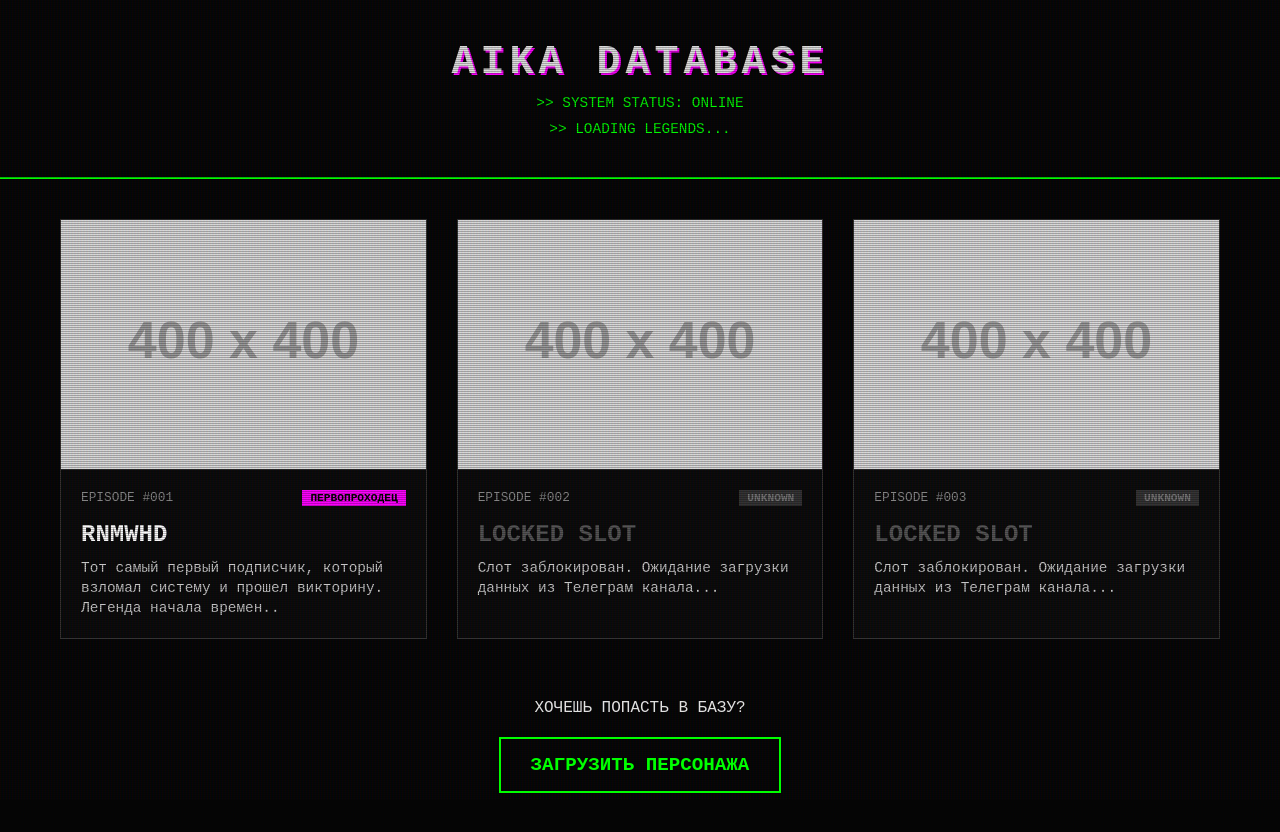
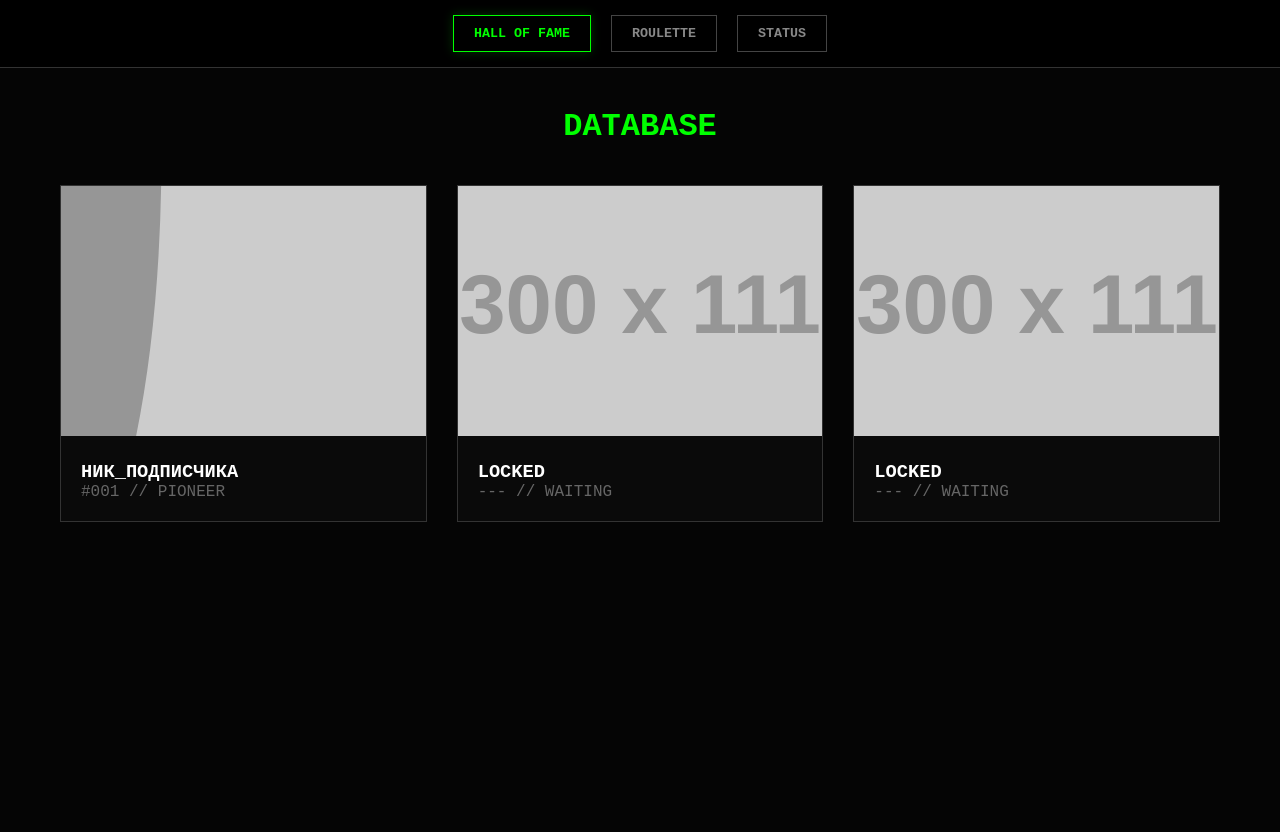
Before and after one commit to AikaShowOfficial/aikashows.github.io, a plain HTML site: page index.html in a window 1280 px wide. After the commit the page ends 800 px from the top, so only its background shows below. Drawn offline with Linux system fonts and the light colour scheme; placeholder pictures from the web are drawn by us.

Commit message:
Update index.html

```diff
--- a/index.html
+++ b/index.html
@@ -3,264 +3,266 @@
 <head>
     <meta charset="UTF-8">
     <meta name="viewport" content="width=device-width, initial-scale=1.0">
-    <title>АЙКА ШОУ: ЛИДЕРБОРД</title>
+    <title>AIKA HUB // SYSTEM</title>
     <style>
         :root {
             --neon-green: #0f0;
             --neon-pink: #f0f;
+            --neon-blue: #00f3ff;
             --bg-color: #050505;
-            --card-bg: #0a0a0a;
+            --panel-bg: #0a0a0a;
             --text-primary: #e0e0e0;
         }
 
-        * {
-            box-sizing: border-box;
-            margin: 0;
-            padding: 0;
-        }
+        * { box-sizing: border-box; margin: 0; padding: 0; }
 
         body {
             background-color: var(--bg-color);
             color: var(--text-primary);
             font-family: 'Courier New', Courier, monospace;
+            min-height: 100vh;
+            display: flex;
+            flex-direction: column;
             overflow-x: hidden;
-            min-height: 100vh;
-            padding-bottom: 50px;
         }
 
-        /* Эффект старого монитора (CRT Scanlines) */
-        body::before {
-            content: " ";
-            display: block;
-            position: absolute;
+        /* НАВИГАЦИЯ */
+        nav {
+            background: rgba(0,0,0,0.9);
+            border-bottom: 1px solid #333;
+            padding: 15px;
+            position: sticky;
             top: 0;
-            left: 0;
-            bottom: 0;
-            right: 0;
-            background: linear-gradient(rgba(18, 16, 16, 0) 50%, rgba(0, 0, 0, 0.25) 50%), linear-gradient(90deg, rgba(255, 0, 0, 0.06), rgba(0, 255, 0, 0.02), rgba(0, 0, 255, 0.06));
-            z-index: 2;
-            background-size: 100% 2px, 3px 100%;
-            pointer-events: none;
+            z-index: 100;
+            display: flex;
+            justify-content: center;
+            gap: 20px;
         }
 
-        header {
-            text-align: center;
-            padding: 40px 20px;
-            border-bottom: 2px solid var(--neon-green);
-            margin-bottom: 40px;
-            position: relative;
+        .nav-btn {
+            background: transparent;
+            border: 1px solid #444;
+            color: #888;
+            padding: 10px 20px;
+            cursor: pointer;
+            font-family: inherit;
+            text-transform: uppercase;
+            font-weight: bold;
+            transition: 0.3s;
         }
 
-        h1 {
-            font-size: 2.5rem;
-            text-transform: uppercase;
-            text-shadow: 2px 2px var(--neon-pink);
-            letter-spacing: 5px;
-            animation: glitch 1s linear infinite;
+        .nav-btn:hover, .nav-btn.active {
+            border-color: var(--neon-green);
+            color: var(--neon-green);
+            box-shadow: 0 0 10px rgba(0, 255, 0, 0.2);
         }
 
-        .subtitle {
-            color: var(--neon-green);
-            margin-top: 10px;
-            font-size: 0.9rem;
+        /* СЕКЦИИ (Страницы) */
+        .section {
+            display: none; /* Скрываем все секции по умолчанию */
+            padding: 40px 20px;
+            max-width: 1200px;
+            margin: 0 auto;
+            width: 100%;
+            animation: fadeIn 0.5s;
         }
 
-        .container {
-            max-width: 1200px;
-            margin: 0 auto;
-            padding: 0 20px;
+        .section.active-section {
+            display: block; /* Показываем активную */
+        }
+
+        @keyframes fadeIn {
+            from { opacity: 0; transform: translateY(10px); }
+            to { opacity: 1; transform: translateY(0); }
+        }
+
+        /* === СТИЛИ ДЛЯ ЗАЛА СЛАВЫ === */
+        .gallery {
             display: grid;
             grid-template-columns: repeat(auto-fit, minmax(280px, 1fr));
             gap: 30px;
         }
+        .card {
+            background: var(--panel-bg);
+            border: 1px solid #333;
+            transition: transform 0.3s;
+        }
+        .card:hover { transform: translateY(-5px); border-color: var(--neon-green); }
+        .card-img { width: 100%; height: 250px; background: #111; object-fit: cover; }
+        .card-info { padding: 20px; }
 
-        /* Карточка персонажа */
-        .card {
-            background: var(--card-bg);
-            border: 1px solid #333;
-            position: relative;
-            transition: transform 0.3s, box-shadow 0.3s;
-            overflow: hidden;
-        }
-
-        .card:hover {
-            transform: translateY(-5px);
-            border-color: var(--neon-green);
-            box-shadow: 0 0 15px rgba(0, 255, 0, 0.3);
-        }
-
-        .card-image-container {
-            width: 100%;
-            height: 250px;
-            background-color: #111;
-            display: flex;
-            align-items: center;
-            justify-content: center;
-            border-bottom: 1px solid #333;
-            overflow: hidden;
-        }
-
-        .card-image {
-            width: 100%;
-            height: 100%;
-            object-fit: cover;
-            filter: grayscale(100%) contrast(120%);
-            transition: filter 0.3s;
-        }
-
-        .card:hover .card-image {
-            filter: grayscale(0%) contrast(100%);
-        }
-
-        .card-info {
-            padding: 20px;
-        }
-
-        .card-name {
-            font-size: 1.5rem;
+        /* === СТИЛИ ДЛЯ РУЛЕТКИ === */
+        .roulette-container { text-align: center; max-width: 600px; margin: 0 auto; }
+        .roulette-display {
+            background: #000;
+            border: 4px solid var(--neon-blue);
+            height: 150px;
+            display: flex; align-items: center; justify-content: center;
+            margin: 20px 0;
+            font-size: 2.5rem;
             font-weight: bold;
             color: white;
-            margin-bottom: 10px;
-            text-transform: uppercase;
         }
+        textarea { width: 100%; height: 120px; background: #111; color: var(--neon-blue); border: 1px solid #333; padding: 10px; }
 
-        .card-meta {
-            font-size: 0.8rem;
-            color: #888;
-            margin-bottom: 15px;
-            display: flex;
-            justify-content: space-between;
+        /* === СТИЛИ ДЛЯ ТАЙМЕРА === */
+        .timer-container { text-align: center; padding-top: 50px; cursor: crosshair; }
+        .timer-display {
+            font-size: 3rem;
+            color: var(--neon-pink);
+            text-shadow: 0 0 10px var(--neon-pink);
+            margin: 20px 0;
         }
-
-        .badge {
-            background: var(--neon-pink);
-            color: black;
-            padding: 2px 8px;
-            font-weight: bold;
-            font-size: 0.7rem;
-            text-transform: uppercase;
-        }
-
-        .description {
-            font-size: 0.9rem;
-            line-height: 1.4;
-            color: #ccc;
-        }
-
-        /* Кнопка-призыв */
-        .cta-section {
-            text-align: center;
-            margin-top: 60px;
-            margin-bottom: 40px;
-            z-index: 10;
-            position: relative;
-        }
-
-        .btn {
-            display: inline-block;
-            padding: 15px 30px;
-            background: transparent;
-            border: 2px solid var(--neon-green);
-            color: var(--neon-green);
-            text-decoration: none;
-            font-weight: bold;
-            text-transform: uppercase;
-            font-size: 1.2rem;
-            transition: 0.3s;
-            cursor: pointer;
-        }
-
-        .btn:hover {
-            background: var(--neon-green);
-            color: black;
-            box-shadow: 0 0 20px var(--neon-green);
-        }
-
-        /* Анимация глюка */
-        @keyframes glitch {
-            2%, 64% { transform: translate(2px,0) skew(0deg); }
-            4%, 60% { transform: translate(-2px,0) skew(0deg); }
-            62% { transform: translate(0,0) skew(5deg); }
+        .spoiler-box {
+            display: none;
+            border: 1px solid var(--neon-pink);
+            padding: 20px;
+            margin-top: 20px;
+            color: var(--neon-pink);
         }
 
     </style>
 </head>
 <body>
 
-    <header>
-        <h1>AIKA DATABASE</h1>
-        <p class="subtitle">>> SYSTEM STATUS: ONLINE</p>
-        <p class="subtitle">>> LOADING LEGENDS...</p>
-    </header>
+    <!-- ПАНЕЛЬ НАВИГАЦИИ -->
+    <nav>
+        <button class="nav-btn active" onclick="showSection('hall')">HALL OF FAME</button>
+        <button class="nav-btn" onclick="showSection('roulette')">ROULETTE</button>
+        <button class="nav-btn" onclick="showSection('timer')">STATUS</button>
+    </nav>
 
-    <div class="container" id="gallery">
-        <!-- Сюда JS будет вставлять карточки -->
+    <!-- СЕКЦИЯ 1: ЗАЛ СЛАВЫ -->
+    <div id="hall" class="section active-section">
+        <h1 style="text-align:center; margin-bottom:40px; color:var(--neon-green)">DATABASE</h1>
+        <div class="gallery" id="gallery">
+            <!-- JS заполнит это -->
+        </div>
     </div>
 
-    <div class="cta-section">
-        <p style="margin-bottom: 20px;">ХОЧЕШЬ ПОПАСТЬ В БАЗУ?</p>
-        <a href="https://t.me/+fEfb5UA0NEdiYzc6" class="btn">ЗАГРУЗИТЬ ПЕРСОНАЖА</a>
+    <!-- СЕКЦИЯ 2: РУЛЕТКА -->
+    <div id="roulette" class="section">
+        <div class="roulette-container">
+            <h1 style="color:var(--neon-blue); margin-bottom:20px">DECRYPTION TOOL</h1>
+
+            <div id="setupPanel">
+                <textarea id="namesInput" placeholder="Вставь ники участников (каждый с новой строки)..."></textarea>
+                <button class="nav-btn" style="margin-top:20px; width:100%; border-color:var(--neon-blue); color:var(--neon-blue)" onclick="startRoulette()">ЗАПУСК</button>
+            </div>
+
+            <div id="rouletteDisplay" class="roulette-display" style="display:none">READY</div>
+            <button id="resetBtn" class="nav-btn" style="display:none; border-color:var(--neon-blue)" onclick="resetRoulette()">RESET</button>
+        </div>
+    </div>
+
+    <!-- СЕКЦИЯ 3: ТАЙМЕР -->
+    <div id="timer" class="section">
+        <div class="timer-container" onclick="handleTimerClick()">
+            <h1 style="color:#555">NEXT DROP</h1>
+            <div class="timer-display" id="countdown">00:00:00</div>
+            <p id="hint" style="color:#333; margin-top:20px">>> CLICK 5 TIMES TO HACK</p>
+
+            <div id="spoiler" class="spoiler-box">
+                СПОЙЛЕР: В новом выпуске... (Измени меня в коде)
+            </div>
+        </div>
     </div>
 
     <script>
-        // ==========================================
-        // ТВОЯ БАЗА ДАННЫХ (РЕДАКТИРУЙ ЗДЕСЬ)
-        // ==========================================
+        // === 1. НАВИГАЦИЯ ===
+        function showSection(id) {
+            // Скрыть все секции
+            document.querySelectorAll('.section').forEach(s => s.classList.remove('active-section'));
+            document.querySelectorAll('.nav-btn').forEach(b => b.classList.remove('active'));
+
+            // Показать нужную
+            document.getElementById(id).classList.add('active-section');
+
+            // Подсветка кнопки (немного костыльно, но работает)
+            event.target.classList.add('active');
+        }
+
+        // === 2. ЗАЛ СЛАВЫ (ДАННЫЕ) ===
         const characters = [
-            {
-                id: 1,
-                name: "rnmwhd",
-                episode: "EPISODE #001",
-                role: "ПЕРВОПРОХОДЕЦ",
-                desc: "Тот самый первый подписчик, который взломал систему и прошел викторину. Легенда начала времен..",
-                // Вставь ссылку на фото персонажа ниже. Если фото нет, оставь заглушку.
-                image: "https://via.placeholder.com/400x400/000000/00ff00?text=GLITCH_USER"
-            },
-            {
-                id: 2,
-                name: "LOCKED SLOT",
-                episode: "EPISODE #002",
-                role: "UNKNOWN",
-                desc: "Слот заблокирован. Ожидание загрузки данных из Телеграм канала...",
-                image: "https://via.placeholder.com/400x400/111111/333333?text=LOCKED"
-            },
-             {
-                id: 3,
-                name: "LOCKED SLOT",
-                episode: "EPISODE #003",
-                role: "UNKNOWN",
-                desc: "Слот заблокирован. Ожидание загрузки данных из Телеграм канала...",
-                image: "https://via.placeholder.com/400x400/111111/333333?text=LOCKED"
-            }
+            { name: "НИК_ПОДПИСЧИКА", episode: "#001", role: "PIONEER", img: "https://via.placeholder.com/300/000000/00ff00?text=USER" },
+            { name: "LOCKED", episode: "---", role: "WAITING", img: "https://via.placeholder.com/300/111/333?text=LOCKED" },
+            { name: "LOCKED", episode: "---", role: "WAITING", img: "https://via.placeholder.com/300/111/333?text=LOCKED" }
         ];
 
-        // Логика отрисовки (Не трогай, если не знаешь JS)
         const gallery = document.getElementById('gallery');
-
-        characters.forEach(char => {
-            const card = document.createElement('div');
-            card.className = 'card';
-
-            // Проверка на "закрытый слот" для смены стиля
-            const isLocked = char.name === "LOCKED SLOT";
-            const badgeColor = isLocked ? 'background: #333; color: #777;' : '';
-
-            card.innerHTML = `
-                <div class="card-image-container">
-                    <img src="${char.image}" alt="${char.name}" class="card-image">
-                </div>
+        characters.forEach(c => {
+            const div = document.createElement('div');
+            div.className = 'card';
+            div.innerHTML = `
+                <img src="${c.img}" class="card-img">
                 <div class="card-info">
-                    <div class="card-meta">
-                        <span>${char.episode}</span>
-                        <span class="badge" style="${badgeColor}">${char.role}</span>
-                    </div>
-                    <h3 class="card-name" style="${isLocked ? 'color: #555;' : ''}">${char.name}</h3>
-                    <p class="description">${char.desc}</p>
+                    <h3 style="color:white">${c.name}</h3>
+                    <p style="color:#666">${c.episode} // ${c.role}</p>
                 </div>
             `;
-            gallery.appendChild(card);
+            gallery.appendChild(div);
         });
+
+        // === 3. РУЛЕТКА ===
+        const display = document.getElementById('rouletteDisplay');
+        const input = document.getElementById('namesInput');
+
+        function startRoulette() {
+            const names = input.value.split('\n').filter(n => n.trim());
+            if (names.length < 2) return alert("Нужно больше имен!");
+
+            document.getElementById('setupPanel').style.display = 'none';
+            display.style.display = 'flex';
+
+            let count = 0;
+            let speed = 50;
+
+            function step() {
+                display.innerText = names[Math.floor(Math.random() * names.length)];
+                count++;
+                if (count < 50) setTimeout(step, speed += 2);
+                else {
+                    display.style.borderColor = 'var(--neon-green)';
+                    display.style.color = 'var(--neon-green)';
+                    document.getElementById('resetBtn').style.display = 'inline-block';
+                }
+            }
+            step();
+        }
+
+        function resetRoulette() {
+            document.getElementById('setupPanel').style.display = 'block';
+            display.style.display = 'none';
+            document.getElementById('resetBtn').style.display = 'none';
+            display.style.borderColor = 'var(--neon-blue)';
+            display.style.color = 'white';
+        }
+
+        // === 4. ТАЙМЕР ===
+        // Дата следующего выпуска: (Год, Месяц-1, День, Час)
+        const dropDate = new Date(2025, 11, 5, 18).getTime();
+
+        setInterval(() => {
+            const now = new Date().getTime();
+            const d = dropDate - now;
+            if (d < 0) return document.getElementById('countdown').innerText = "ONLINE";
+
+            const days = Math.floor(d/(1000*60*60*24));
+            const hours = Math.floor((d%(1000*60*60*24))/(1000*60*60));
+            const mins = Math.floor((d%(1000*60*60))/(1000*60));
+
+            document.getElementById('countdown').innerText = `${days}d ${hours}h ${mins}m`;
+        }, 1000);
+
+        let clicks = 0;
+        function handleTimerClick() {
+            clicks++;
+            if (clicks === 5) {
+                document.getElementById('spoiler').style.display = 'block';
+                document.getElementById('hint').innerText = "ACCESS GRANTED";
+                document.getElementById('hint').style.color = "var(--neon-pink)";
+            }
+        }
     </script>
-
 </body>
 </html>
```
